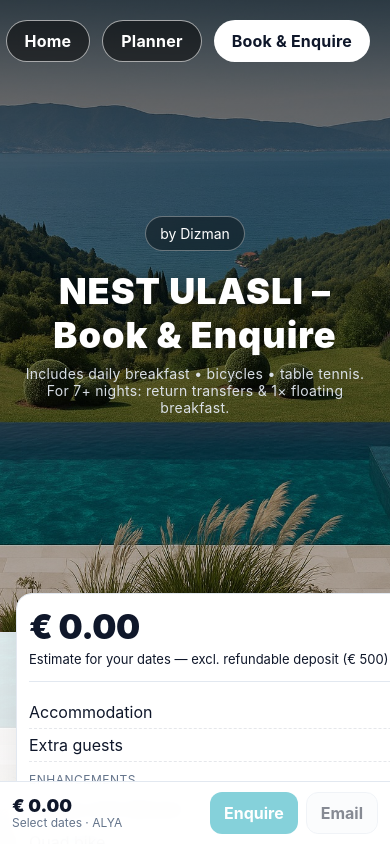
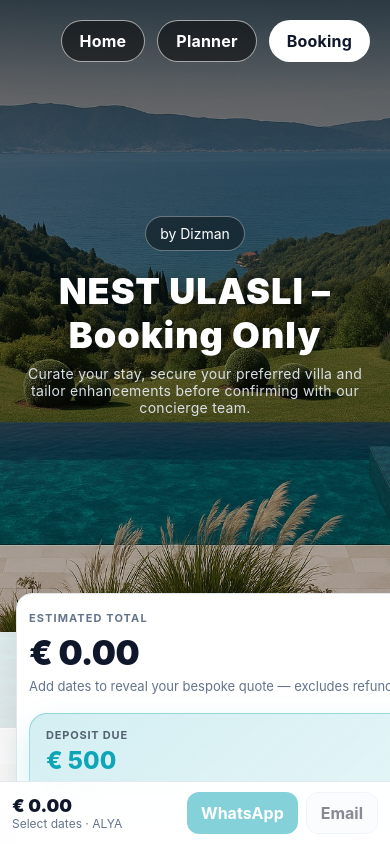
Before and after one commit to dirvass/nest-planner, a React (Vite) app: page /book in a window 390 px wide. Built offline with nearby package versions, Linux system fonts and the light colour scheme.

Commit message:
Refine booking experience

```diff
--- a/src/BookingPage.tsx
+++ b/src/BookingPage.tsx
@@ -51,8 +51,8 @@ export default function BookingPage() {
   const [quadHours, setQuadHours] = useState(0);
   const [transferWays, setTransferWays] = useState(0);
 
-  // Calendar – always compact: 1 month
-  const months = 1;
+  // Calendar responsiveness
+  const [months, setMonths] = useState(1);
 
   const n = nightsOf(range);
   const villaInfo = VILLAS[villa];
@@ -80,7 +80,7 @@ export default function BookingPage() {
 
   const waText = encodeURIComponent(
     [
-      "Hello NEST ULASLI, I’d like to enquire about a stay.",
+      "Hello NEST ULASLI, I’d like to book a stay.",
       `Villa: ${villaInfo.name}`,
       range?.from ? `Check-in: ${format(range.from, "dd MMM yyyy")}` : "Check-in: –",
       range?.to ? `Check-out: ${format(range.to, "dd MMM yyyy")}` : "Check-out: –",
@@ -93,14 +93,96 @@ export default function BookingPage() {
   );
 
   useEffect(() => {
+    if (typeof window === "undefined") return;
+    const updateMonths = () => setMonths(window.innerWidth >= 1024 ? 2 : 1);
+    updateMonths();
+    window.addEventListener("resize", updateMonths);
+    return () => window.removeEventListener("resize", updateMonths);
+  }, []);
+
+  useEffect(() => {
     if (n >= TRANSFER_INCLUDED_NIGHTS) setTransferWays(0);
   }, [n]);
+
+  const checkInText = range?.from ? format(range.from, "EEE, dd MMM") : "Add check-in";
+  const checkOutText = range?.to ? format(range.to, "EEE, dd MMM") : "Add check-out";
+  const nightsLabel = n ? `${n} ${n === 1 ? "night" : "nights"}` : `${MIN_NIGHTS}+ nights`;
+  const servicePct = Math.round(SERVICE_FEE_PCT * 100);
+
+  const summarySections = [
+    {
+      title: "Stay essentials",
+      lines: [
+        {
+          label: "Accommodation",
+          hint: n ? `${n} × € ${villaInfo.nightlyEUR.toFixed(0)}` : "Pick your travel dates",
+          amount: base,
+          placeholder: "Add dates",
+        },
+        {
+          label: "Extra guests",
+          hint:
+            extraGuests > 0
+              ? n > 0
+                ? `${n} × € ${EXTRA_GUEST_FEE_EUR} × ${extraGuests}`
+                : "Add dates to calculate extra guest fees"
+              : `Included for ${INCLUDED_GUESTS} guests`,
+          amount: extraGuestFee,
+          placeholder: extraGuests > 0 ? "Add dates" : "Included",
+        },
+      ],
+    },
+    {
+      title: "Enhancements",
+      lines: [
+        {
+          label: "Private chef (dinner)",
+          hint: chef && n > 0 ? `${n} × € ${CHEF_DINNER_PER_NIGHT}` : "Perfect for celebrations",
+          amount: chefTotal,
+          placeholder: chef ? "Add dates" : "Not added",
+        },
+        {
+          label: "Quad bike",
+          hint: quadHours > 0 ? `${quadHours} h × € ${QUAD_PER_HOUR}` : "Thrilling coastal trails",
+          amount: quadTotal,
+          placeholder: "Not added",
+        },
+        {
+          label: "Airport transfer",
+          hint: transferIncluded
+            ? "Included with 7+ nights"
+            : transferWays > 0
+              ? `${transferWays} way(s) × € ${TRANSFER_PER_WAY}`
+              : "Add private transfers if required",
+          amount: transferTotal,
+          placeholder: transferIncluded ? "Included" : "Not added",
+        },
+      ],
+    },
+    {
+      title: "Fees",
+      lines: [
+        {
+          label: "Cleaning fee",
+          hint: n > 0 ? "Per stay" : "Added once your stay is scheduled",
+          amount: cleaning,
+          placeholder: "—",
+        },
+        {
+          label: `Service ${servicePct}%`,
+          hint: "Curated concierge support",
+          amount: service,
+          placeholder: "—",
+        },
+      ],
+    },
+  ];
 
   const chips = useMemo(() => {
     const d = range?.from && range?.to
       ? `${format(range.from, "dd MMM")} → ${format(range.to, "dd MMM yyyy")}`
       : "Select dates";
-    const nightsTxt = `${n} ${n === 1 ? "night" : "nights"}`;
+    const nightsTxt = n ? `${n} ${n === 1 ? "night" : "nights"}` : `${MIN_NIGHTS}+ nights`;
     const partyTxt = `${adults}A · ${childrenOver2}C · ${infants02}I`;
     const fromTxt = `From € ${villaInfo.nightlyEUR.toFixed(0)}/night`;
     return { d, nightsTxt, partyTxt, fromTxt };
@@ -113,9 +195,9 @@ export default function BookingPage() {
         <TopNav />
         <div className="header-inner" style={{ textAlign: "center" }}>
           <span className="badge">by Dizman</span>
-          <h1 className="hero-title">NEST ULASLI – Book & Enquire</h1>
+          <h1 className="hero-title">NEST ULASLI – Booking Only</h1>
           <div className="subtitle">
-            Includes daily breakfast • bicycles • table tennis. For 7+ nights: return transfers & 1× floating breakfast.
+            Curate your stay, secure your preferred villa and tailor enhancements before confirming with our concierge team.
           </div>
         </div>
       </header>
@@ -124,80 +206,95 @@ export default function BookingPage() {
       <main className="container">
         <section className="shell booking-grid booking-grid--summary-dominant">
           {/* SUMMARY */}
-          <aside className="summary summary-card sticky">
-            <div className="summary-head">
-              <div className="summary-total">{euro(total)}</div>
-              <div className="summary-sub muted">
-                Estimate for your dates{n ? ` · ${n} ${n === 1 ? "night" : "nights"}` : ""} — excl. refundable deposit (€ {deposit})
+          <aside className="summary summary-card sticky" aria-labelledby="booking-summary-heading">
+            <div className="summary-top">
+              <div>
+                <span className="summary-label">Estimated total</span>
+                <h2 id="booking-summary-heading" className="summary-total">{euro(total)}</h2>
+                <p className="summary-sub muted">
+                  {n ? `For ${nightsLabel} in ${villaInfo.name}` : "Add dates to reveal your bespoke quote"} — excludes refundable deposit (€ {deposit.toFixed(0)}).
+                </p>
               </div>
-              <div className="summary-ctas">
+              <div className="summary-bubble" aria-live="polite">
+                <span className="summary-bubble-label">Deposit due</span>
+                <span className="summary-bubble-value">€ {deposit.toFixed(0)}</span>
+                <span className="summary-bubble-hint">Refundable on checkout</span>
+              </div>
+            </div>
+
+            <div className="summary-meta-grid">
+              <div className="meta-card">
+                <span className="meta-label">Villa</span>
+                <span className="meta-value">{villaInfo.name}</span>
+                <span className="meta-sub">Sleeps {villaInfo.sleeps}</span>
+              </div>
+              <div className="meta-card">
+                <span className="meta-label">Stay length</span>
+                <span className="meta-value">{n ? nightsLabel : "Select dates"}</span>
+                <span className="meta-sub">{MIN_NIGHTS}+ night minimum</span>
+              </div>
+              <div className="meta-card">
+                <span className="meta-label">Guests</span>
+                <span className="meta-value">{partySizeExclInfants} guest{partySizeExclInfants === 1 ? "" : "s"}</span>
+                <span className="meta-sub">{infants02} infant{infants02 === 1 ? "" : "s"} (0–2)</span>
+              </div>
+            </div>
+
+            {underMinNights && (
+              <div className="notice error" role="alert">
+                Minimum stay is {MIN_NIGHTS} nights. Please adjust your dates.
+              </div>
+            )}
+            {overCapacity && (
+              <div className="notice warning" role="alert">
+                {villaInfo.name} sleeps {villaInfo.sleeps}. Reduce adult or children guests to proceed.
+              </div>
+            )}
+
+            <div className="summary-actions">
               <a
                 className={`btn primary ${!canSubmit ? "disabled" : ""}`}
                 aria-disabled={!canSubmit}
                 href={canSubmit ? `https://wa.me/00000000000?text=${waText}` : undefined}
                 target="_blank" rel="noreferrer"
               >
-                  Enquire on WhatsApp
+                Book on WhatsApp
               </a>
               <a
                 className={`btn ghost ${!canSubmit ? "disabled" : ""}`}
                 aria-disabled={!canSubmit}
-                  href={canSubmit ? `mailto:reservations@nest-ulasli.com?subject=Booking Enquiry – ${villaInfo.name}&body=${waText}` : undefined}
+                href={canSubmit ? `mailto:reservations@nest-ulasli.com?subject=Booking Only – ${villaInfo.name}&body=${waText}` : undefined}
               >
-                  Request to Book
+                Email booking
               </a>
-              </div>
             </div>
 
             <div className="divider" />
 
-            <div className="summary-lines">
-              <div className="line">
-                <span>Accommodation</span>
-                <span className="hint">{n} × € {villaInfo.nightlyEUR.toFixed(0)}</span>
-                <strong>{euro(base)}</strong>
+            {summarySections.map((section) => (
+              <section className="summary-section" key={section.title} aria-label={`${section.title} breakdown`}>
+                <h3 className="summary-section-title">{section.title}</h3>
+                <div className="summary-section-lines">
+                  {section.lines.map((line) => (
+                    <div className="summary-line" key={line.label}>
+                      <div className="summary-line-copy">
+                        <span className="summary-line-label">{line.label}</span>
+                        <span className="summary-line-hint">{line.hint}</span>
                       </div>
-              <div className="line">
-                <span>Extra guests</span>
-                <span className="hint">{n} × € {EXTRA_GUEST_FEE_EUR} × {extraGuests}</span>
-                <strong>{euro(extraGuestFee)}</strong>
+                      <span className={`summary-line-value ${line.amount === 0 ? "muted" : ""}`}>
+                        {line.amount > 0 ? euro(line.amount) : line.placeholder}
+                      </span>
+                    </div>
+                  ))}
+                </div>
+              </section>
+            ))}
+
+            <div className="summary-foot muted">
+              Complimentary experiences unlock automatically once your stay reaches the qualifying nights.
             </div>
 
-              <div className="group-label">Enhancements</div>
-              <div className="line">
-                <span>Private chef (dinner)</span>
-                <span className="hint">{chef ? `${n} × € ${CHEF_DINNER_PER_NIGHT}` : "—"}</span>
-                <strong>{chef ? euro(chefTotal) : "€ 0.00"}</strong>
-              </div>
-              <div className="line">
-                <span>Quad bike</span>
-                <span className="hint">{quadHours} h × € {QUAD_PER_HOUR}</span>
-                <strong>{euro(quadTotal)}</strong>
-              </div>
-              <div className="line">
-                <span>Airport transfer</span>
-                <span className="hint">{transferIncluded ? "Included (7+ nights)" : `${transferWays} way(s) × € ${TRANSFER_PER_WAY}`}</span>
-                <strong>{euro(transferTotal)}</strong>
-              </div>
-
-              <div className="group-label">Fees</div>
-              <div className="line">
-                <span>Cleaning fee</span>
-                <strong>{euro(cleaning)}</strong>
-              </div>
-              <div className="line">
-                <span>Service {Math.round(SERVICE_FEE_PCT * 100)}%</span>
-                <strong>{euro(service)}</strong>
-              </div>
-            </div>
-
-            {underMinNights && (
-              <div className="notice error" style={{ marginTop: 8 }}>
-                Minimum stay is {MIN_NIGHTS} nights. Please adjust your dates.
-              </div>
-            )}
-
-            <div className="included">
+            <div className="included included-modern">
               <span className="badge-soft">Daily breakfast</span>
               <span className="badge-soft">Bicycles</span>
               <span className="badge-soft">Table tennis</span>
@@ -240,7 +337,23 @@ export default function BookingPage() {
               </button>
             </div>
 
-            <div className="calendar-card shrink-65 no-overflow">
+            <div className="calendar-shell">
+              <div className="calendar-metrics">
+                <div className="calendar-metric">
+                  <span className="calendar-metric-label">Check-in</span>
+                  <span className="calendar-metric-value">{checkInText}</span>
+                </div>
+                <div className="calendar-metric">
+                  <span className="calendar-metric-label">Check-out</span>
+                  <span className="calendar-metric-value">{checkOutText}</span>
+                </div>
+                <div className="calendar-metric">
+                  <span className="calendar-metric-label">Stay</span>
+                  <span className="calendar-metric-value">{n ? nightsLabel : `${MIN_NIGHTS}+ nights`}</span>
+                </div>
+              </div>
+
+              <div className="calendar-card no-overflow">
                 <DayPicker
                   mode="range"
                   numberOfMonths={months}
@@ -255,10 +368,16 @@ export default function BookingPage() {
                   captionLayout="dropdown"
                   pagedNavigation
                 />
+              </div>
+
               <div className="calendar-legend">
                 <span><span className="dot dot-sel" /> Selected</span>
                 <span><span className="dot dot-un" /> Unavailable</span>
                 <span><span className="dot dot-av" /> Available</span>
+              </div>
+
+              <div className="calendar-footnote muted">
+                Stay {MIN_NIGHTS}+ nights to unlock return transfers and a floating breakfast experience.
               </div>
             </div>
 
@@ -354,12 +473,12 @@ export default function BookingPage() {
             href={canSubmit ? `https://wa.me/00000000000?text=${waText}` : undefined}
             target="_blank" rel="noreferrer"
           >
-            Enquire
+            WhatsApp
           </a>
           <a
             className={`btn ghost ${!canSubmit ? "disabled" : ""}`}
             aria-disabled={!canSubmit}
-            href={canSubmit ? `mailto:reservations@nest-ulasli.com?subject=Booking Enquiry – ${villaInfo.name}&body=${waText}` : undefined}
+            href={canSubmit ? `mailto:reservations@nest-ulasli.com?subject=Booking Only – ${villaInfo.name}&body=${waText}` : undefined}
           >
             Email
           </a>
--- a/src/components/TopNav.tsx
+++ b/src/components/TopNav.tsx
@@ -6,8 +6,8 @@ export default function TopNav() {
     <div className="nav-buttons" role="navigation" aria-label="Primary">
       <a href="/" className="nav-btn dark" aria-label="Go to Home">Home</a>
       <a href="/planner" className="nav-btn dark" aria-label="Go to Planner">Planner</a>
-      <a href="/book" className="nav-btn primary" aria-label="Go to Book & Enquire">
-        Book & Enquire
+      <a href="/book" className="nav-btn primary" aria-label="Go to Booking">
+        Booking
       </a>
     </div>
   );
--- a/src/styles.css
+++ b/src/styles.css
@@ -17,6 +17,8 @@ body{
   background:var(--bg);
   color:var(--ink);
 }
+
+.muted{ color:var(--muted) }
 
 /* Site-wide fixed hero image in light tone */
 body::before{
@@ -86,14 +88,51 @@ body::after{
 
 /* ---------- DayPicker – compact & glassy ---------- */
 .no-overflow{ overflow:hidden; max-width:100% }
-.calendar-card{ padding:10px; border-radius:16px; background:rgba(255,255,255,.65);
-  backdrop-filter:blur(8px); border:1px solid rgba(255,255,255,.3) }
-.shrink-65 .rdp{ transform:scale(.68); transform-origin:top left; }
-@media (max-width:980px){ .shrink-65 .rdp{ transform:scale(.78); } }
-.rdp{ --rdp-accent-color:var(--brand); --rdp-background-color:rgba(14,165,183,.12); margin:6px 0 }
-.rdp-caption_label{ font-weight:600; font-size:13px }
-.calendar-legend{ display:flex; justify-content:space-between; gap:12px; color:#64748b; font-size:11px; margin-top:4px }
+.calendar-shell{
+  background:rgba(255,255,255,.82);
+  border-radius:20px;
+  border:1px solid rgba(226,232,240,.9);
+  box-shadow:0 18px 42px rgba(15,23,42,.08);
+  padding:18px;
+  display:flex;
+  flex-direction:column;
+  gap:16px;
+}
+.calendar-metrics{ display:flex; gap:12px; flex-wrap:wrap }
+.calendar-metric{
+  flex:1; min-width:140px;
+  padding:12px 14px;
+  border-radius:14px;
+  background:linear-gradient(135deg, rgba(14,165,183,.12) 0%, rgba(14,165,183,.05) 100%);
+  border:1px solid rgba(14,165,183,.2);
+  box-shadow:0 8px 20px rgba(15,23,42,.06);
+}
+.calendar-metric-label{ font-size:11px; text-transform:uppercase; letter-spacing:.6px; color:var(--brand); font-weight:700 }
+.calendar-metric-value{ font-size:15px; font-weight:600; color:var(--ink); }
+.calendar-card{ padding:14px; border-radius:18px; background:rgba(255,255,255,.92);
+  backdrop-filter:blur(10px); border:1px solid rgba(148,163,184,.35); box-shadow:inset 0 1px 0 rgba(255,255,255,.7); }
+.calendar-card .rdp{ --rdp-accent-color:var(--brand); --rdp-background-color:rgba(14,165,183,.14); margin:0; }
+.calendar-card .rdp-caption_label{ font-weight:700; font-size:14px; letter-spacing:.2px }
+.calendar-card .rdp-nav_button{ color:var(--brand); }
+.rdp-table{ width:100% }
+.rdp-head_cell{ font-size:12px; color:#94a3b8; font-weight:600 }
+.rdp-day{ border-radius:12px; }
+.rdp-day > button{ border-radius:12px; padding:9px 0; font-weight:600; transition:all .2s ease; }
+.rdp-day:not(.rdp-day_disabled) > button:hover{ background:rgba(14,165,183,.15); color:var(--ink); }
+.rdp-day_disabled > button{ color:#cbd5e1 }
+.rdp-day_today:not(.rdp-day_selected):not(.rdp-day_range_start):not(.rdp-day_range_end) > button{ border:1px solid rgba(14,165,183,.35); }
+.rdp-day_selected > button,
+.rdp-day_range_start > button,
+.rdp-day_range_end > button{
+  background:var(--brand);
+  color:#fff;
+  box-shadow:0 10px 24px rgba(14,165,183,.28);
+}
+.rdp-day_range_middle{ background:rgba(14,165,183,.16); border-radius:10px; }
+.rdp-day_range_middle > button{ background:transparent; color:var(--ink); }
+.calendar-legend{ display:flex; justify-content:flex-start; gap:18px; color:#64748b; font-size:11px; margin-top:4px }
 .calendar-legend .dot{ width:10px; height:10px; border-radius:50%; border:1px solid #cbd5e1; background:#fff; display:inline-block }
+.calendar-footnote{ font-size:12px; color:#64748b; line-height:1.45 }
 .dot-sel{ background:#0ea5b7; border-color:#0ea5b7 } .dot-un{ background:#e2e8f0 } .dot-av{ background:#fff }
 
 /* ---------- Inputs ---------- */
@@ -114,23 +153,71 @@ body::after{
 .textarea.luxe:focus{ outline:none; border-color:var(--brand); box-shadow:0 0 0 3px rgba(14,165,183,.2) }
 
 /* ---------- Summary ---------- */
-.summary-card .summary-head{ text-align:left }
-.summary-card .summary-total{ font-size:46px; font-weight:900; letter-spacing:-.5px }
-.summary-card .summary-sub{ margin-top:4px; font-size:13px }
-.divider{ height:1px; background:var(--border); margin:14px 0 }
-.summary-lines .group-label{
-  font-size:12px; color:#64748b; text-transform:uppercase; letter-spacing:.5px; margin:10px 0 6px
+.summary-card .summary-total{ font-size:48px; font-weight:900; letter-spacing:-.6px; margin:6px 0 4px }
+.summary-label{ font-size:11px; text-transform:uppercase; letter-spacing:1.1px; font-weight:700; color:var(--muted) }
+.summary-top{ display:flex; justify-content:space-between; gap:18px; align-items:flex-start }
+.summary-card .summary-sub{ margin:0; font-size:13px; line-height:1.4 }
+.summary-bubble{
+  min-width:180px;
+  background:linear-gradient(140deg, rgba(14,165,183,.18) 0%, rgba(14,165,183,.06) 100%);
+  border-radius:18px;
+  border:1px solid rgba(14,165,183,.35);
+  padding:14px 16px;
+  display:flex;
+  flex-direction:column;
+  gap:4px;
+  box-shadow:0 18px 36px rgba(14,165,183,.18);
 }
-.summary-lines .line{
-  display:grid; grid-template-columns:1.2fr auto auto; gap:12px; align-items:center;
-  padding:6px 0; border-bottom:1px dashed #e5e7eb
+.summary-bubble-label{ font-size:11px; text-transform:uppercase; letter-spacing:.8px; color:#0f172a; opacity:.65; font-weight:700 }
+.summary-bubble-value{ font-size:24px; font-weight:800; color:var(--brand); }
+.summary-bubble-hint{ font-size:12px; color:#0f172a; opacity:.65 }
+.summary-meta-grid{
+  display:grid; grid-template-columns:repeat(3, minmax(0,1fr)); gap:12px;
+  margin:20px 0 12px;
 }
-.summary-lines .line:last-child{ border-bottom:none }
-.summary-lines .hint{ font-size:11.5px; color:#94a3b8; font-style:italic }
+.meta-card{
+  padding:14px 16px;
+  border-radius:16px;
+  background:linear-gradient(160deg, rgba(248,250,252,.92) 0%, rgba(226,232,240,.65) 100%);
+  border:1px solid rgba(226,232,240,.9);
+  box-shadow:0 12px 30px rgba(15,23,42,.06);
+  display:flex; flex-direction:column; gap:4px;
+}
+.meta-label{ font-size:11px; text-transform:uppercase; letter-spacing:.7px; color:#64748b; font-weight:700 }
+.meta-value{ font-size:19px; font-weight:800; color:#0f172a }
+.meta-sub{ font-size:12px; color:#94a3b8 }
+.notice{
+  margin-top:12px;
+  padding:12px 14px;
+  border-radius:14px;
+  font-size:13px;
+  font-weight:600;
+}
+.notice.error{ background:rgba(248,113,113,.14); border:1px solid rgba(248,113,113,.38); color:#b91c1c }
+.notice.warning{ background:rgba(250,204,21,.18); border:1px solid rgba(250,204,21,.4); color:#92400e }
+.summary-actions{ display:flex; gap:10px; margin-top:16px; flex-wrap:wrap }
+.summary-section{ margin-top:18px }
+.summary-section-title{ margin:0 0 8px; font-size:12px; text-transform:uppercase; letter-spacing:.6px; color:#64748b }
+.summary-section-lines{ display:flex; flex-direction:column; gap:10px }
+.summary-line{
+  display:flex; justify-content:space-between; align-items:flex-start;
+  gap:16px; padding:12px 14px;
+  background:rgba(248,250,252,.95);
+  border-radius:14px;
+  border:1px solid rgba(226,232,240,.75);
+  box-shadow:0 10px 26px rgba(15,23,42,.05);
+}
+.summary-line-copy{ display:flex; flex-direction:column; gap:4px }
+.summary-line-label{ font-weight:700; font-size:14px }
+.summary-line-hint{ font-size:12px; color:#94a3b8 }
+.summary-line-value{ font-weight:700; font-size:15px; font-variant-numeric:tabular-nums; }
+.summary-line-value.muted{ color:#94a3b8; font-weight:600 }
+.summary-foot{ margin:18px 0 12px; font-size:12px; line-height:1.5 }
+.included-modern{ display:flex; flex-wrap:wrap; gap:6px; margin-top:6px }
+.divider{ height:1px; background:var(--border); margin:18px 0 14px }
 .badge-soft{
   background:#f1f5f9; color:#0f172a; border:1px solid #e2e8f0; border-radius:999px; padding:4px 9px; font-size:11px
 }
-.summary-ctas{ display:flex; gap:8px; margin-top:12px }
 .btn{ display:inline-flex; align-items:center; justify-content:center; padding:12px 18px; border-radius:14px; font-weight:700; }
 .btn.primary{ background:var(--brand); color:#fff; border:none }
 .btn.primary:hover{ filter:brightness(1.05) }
@@ -169,6 +256,29 @@ td{ border-top:1px solid var(--border); padding:10px }
   .summary-card .summary-total{ font-size:34px }
 }
 
+@media (max-width:900px){
+  .summary-top{ flex-direction:column }
+  .summary-bubble{ width:100% }
+  .summary-actions .btn{ flex:1 }
+}
+
+@media (max-width:768px){
+  .summary-meta-grid{ grid-template-columns:repeat(2,minmax(0,1fr)) }
+}
+
+@media (max-width:620px){
+  .summary-meta-grid{ grid-template-columns:1fr }
+  .summary-actions{ flex-direction:column }
+  .summary-actions .btn{ width:100% }
+  .calendar-shell{ padding:16px }
+  .calendar-metrics{ flex-direction:column }
+}
+
+@media (max-width:520px){
+  .calendar-metric{ padding:10px 12px }
+  .calendar-card{ padding:10px }
+}
+
 /* ---------- Mobile sticky actions ---------- */
 .bottom-bar{
   position: sticky; bottom: 0; left: 0; right: 0;
```
Lines whose indentation alone changed are shown as unchanged.
